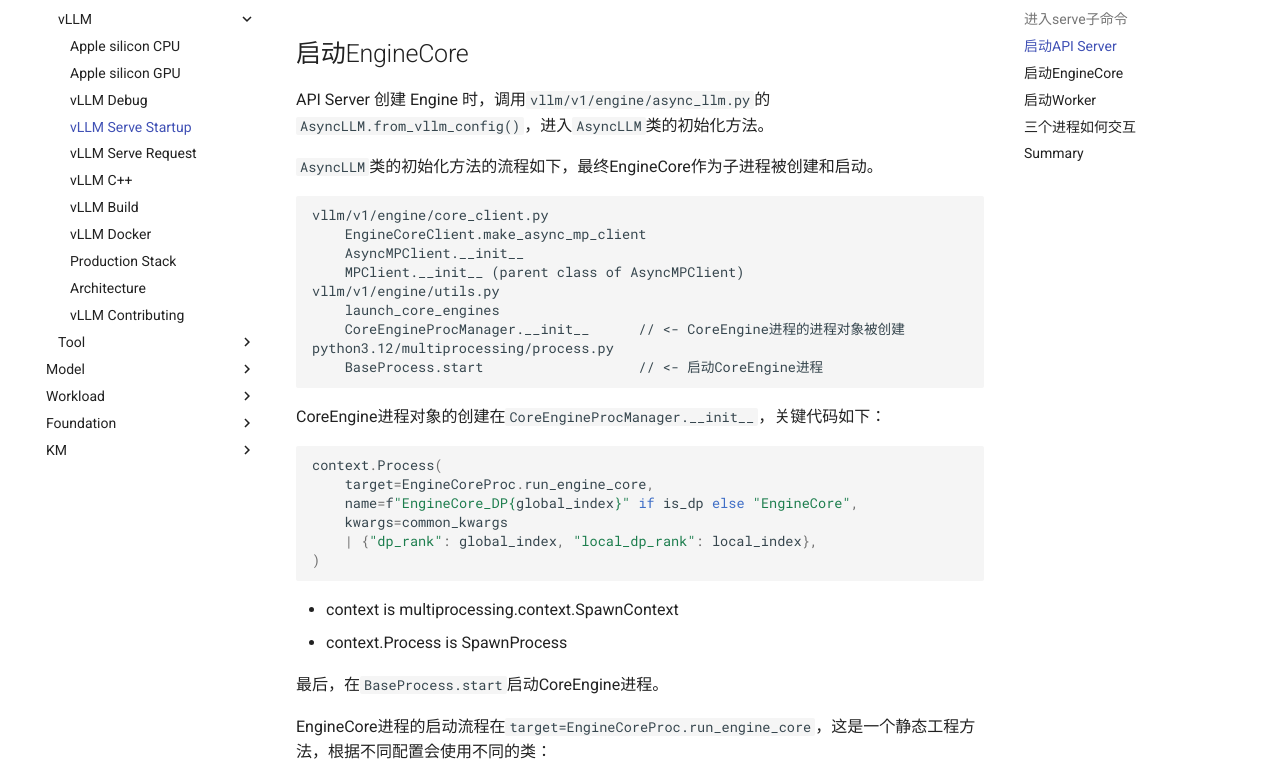
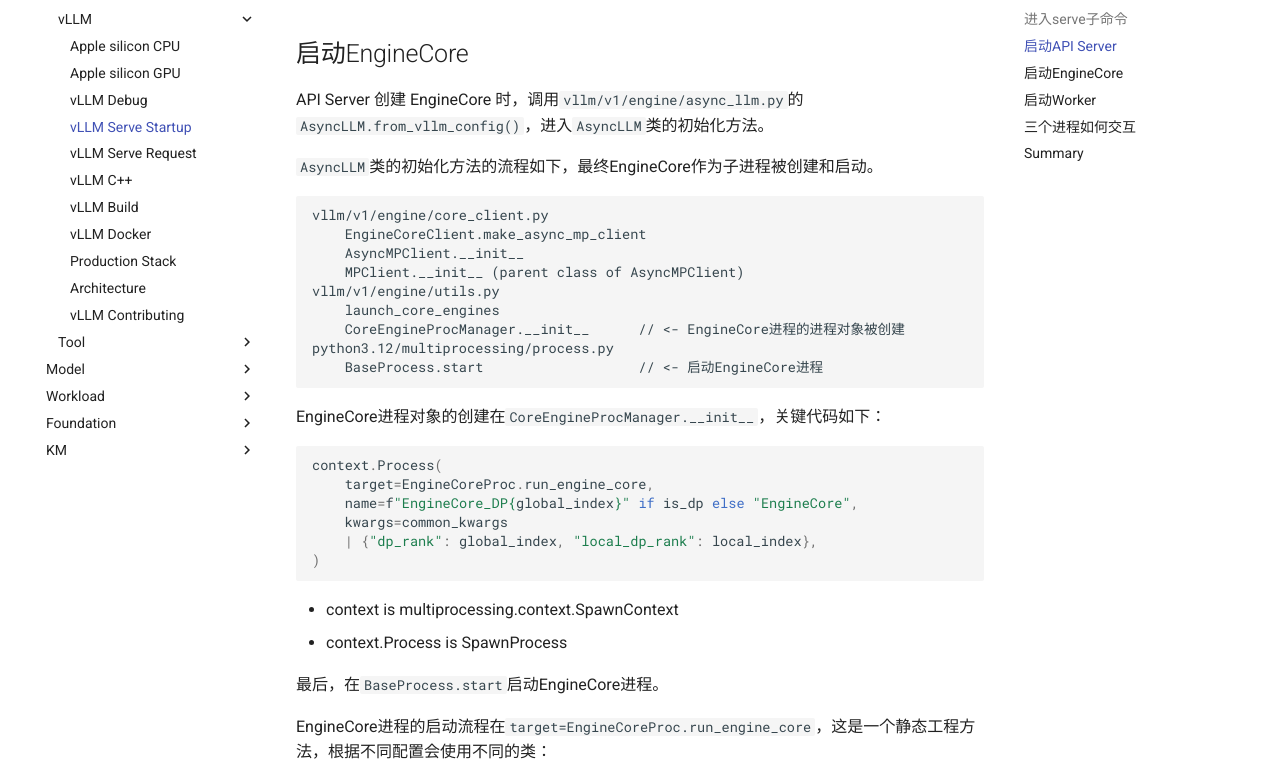
Before and after one commit to seancxmao/ai-systems, an MkDocs documentation site: the page built from docs/system/vllm/vllm-serve-startup.md, in a window 1280 px wide and 1400 px high, scrolled down 5440 px. Shown: the part 170-953 px from the top of the window. Built offline with MkDocs 1.6.1 and Material for MkDocs 9.7.7, drawn with Linux system fonts in a browser that asks for light colours; some of the changed text lies outside the part shown.

Commit message:
unify name to EngineCore

````diff
--- a/docs/system/vllm/vllm-serve-startup.md
+++ b/docs/system/vllm/vllm-serve-startup.md
@@ -285,7 +285,7 @@
 
 ## 启动EngineCore
 
-API Server 创建 Engine 时，调用`vllm/v1/engine/async_llm.py`的`AsyncLLM.from_vllm_config()`，进入`AsyncLLM`类的初始化方法。
+API Server 创建 EngineCore 时，调用`vllm/v1/engine/async_llm.py`的`AsyncLLM.from_vllm_config()`，进入`AsyncLLM`类的初始化方法。
 
 `AsyncLLM`类的初始化方法的流程如下，最终EngineCore作为子进程被创建和启动。
 
@@ -296,12 +296,12 @@
     MPClient.__init__ (parent class of AsyncMPClient)
 vllm/v1/engine/utils.py
     launch_core_engines
-    CoreEngineProcManager.__init__      // <- CoreEngine进程的进程对象被创建
+    CoreEngineProcManager.__init__      // <- EngineCore进程的进程对象被创建
 python3.12/multiprocessing/process.py
-    BaseProcess.start                   // <- 启动CoreEngine进程
+    BaseProcess.start                   // <- 启动EngineCore进程
 ```
 
-CoreEngine进程对象的创建在`CoreEngineProcManager.__init__`，关键代码如下：
+EngineCore进程对象的创建在`CoreEngineProcManager.__init__`，关键代码如下：
 
 ```python
 context.Process(
@@ -315,7 +315,7 @@
 * context is multiprocessing.context.SpawnContext
 * context.Process is SpawnProcess
 
-最后，在`BaseProcess.start`启动CoreEngine进程。
+最后，在`BaseProcess.start`启动EngineCore进程。
 
 EngineCore进程的启动流程在`target=EngineCoreProc.run_engine_core`，这是一个静态工程方法，根据不同配置会使用不同的类：
 
@@ -361,7 +361,7 @@
 
 * vllm.v1.core.sched.scheduler.Scheduler(SchedulerInterface)（vllm/v1/core/sched/scheduler.py）
 
-可以看到，伴随着model executor的创建，会启动Worker进程。model executor在CoreEngine进程中，但是Worker是另一个进程，这又一次跨越了进程边界。
+可以看到，伴随着model executor的创建，会启动Worker进程。model executor在EngineCore进程中，但是Worker是另一个进程，这又一次跨越了进程边界。
 
 ## 启动Worker
 
````
Also changed, not shown: other parts of docs/system/vllm/vllm-serve-startup.md (+1 -1 lines).
